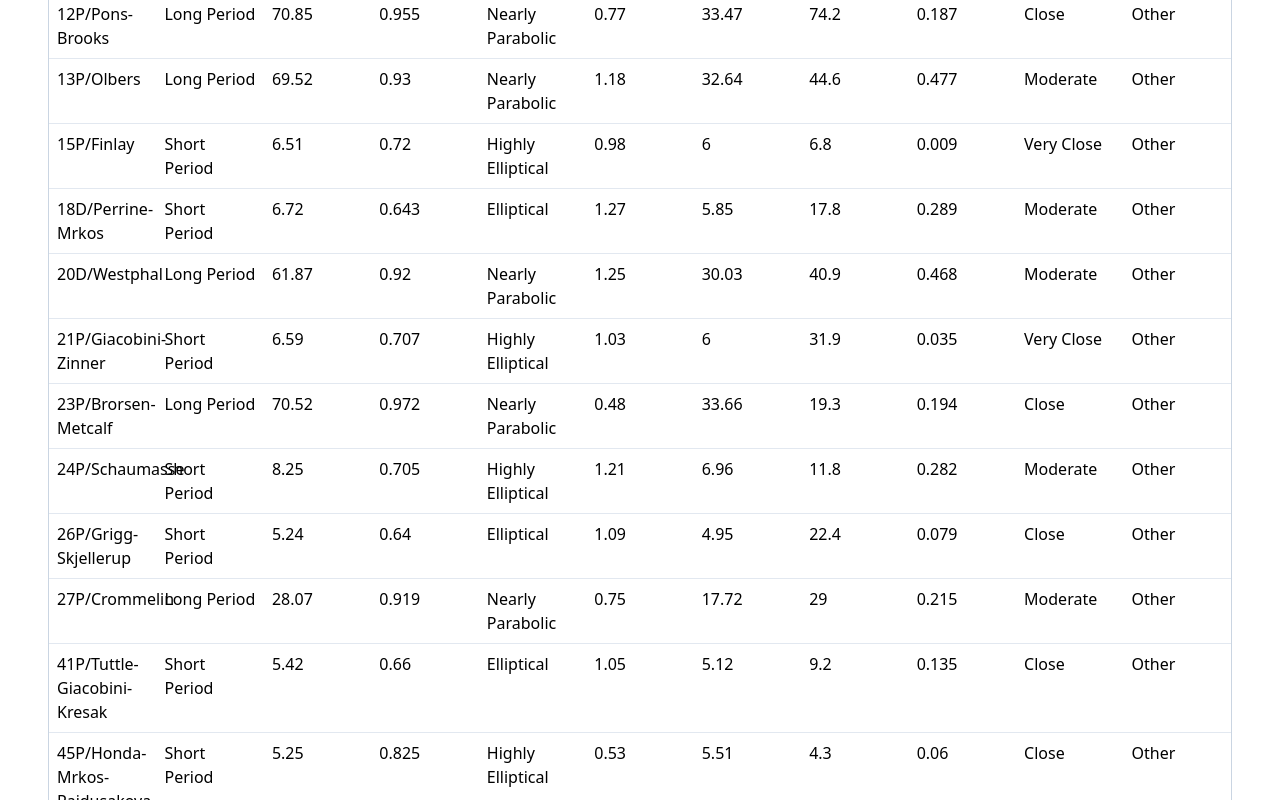
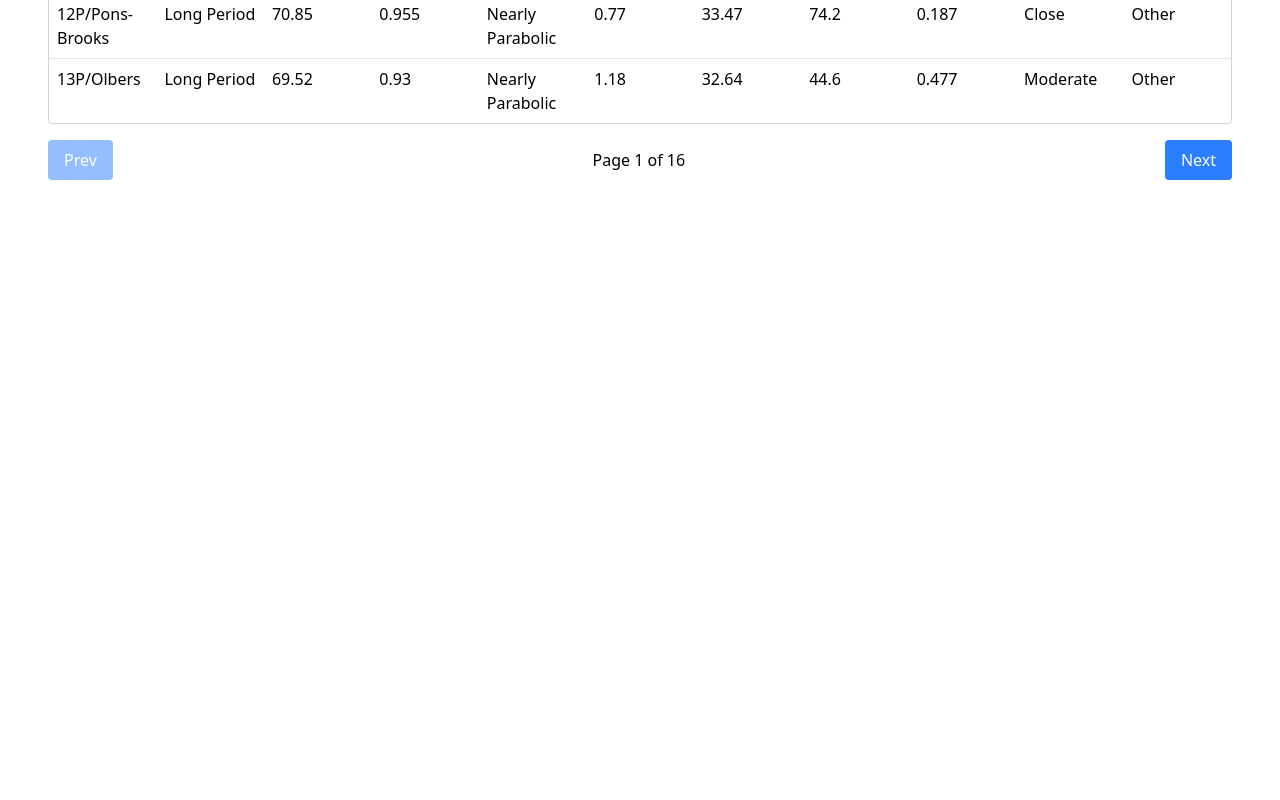
Before and after one commit to danwessels/condition-editor, a React (Vite) app: page / in a window 1280 px wide. Shown: the part 880-1680 px from the top of the page. After the commit the page ends 1108 px from the top, so only its background shows below. Built offline with nearby package versions, Linux system fonts and the light colour scheme.

Commit message:
Add pagination

```diff
--- a/src/features/DataView/TableRow.tsx
+++ b/src/features/DataView/TableRow.tsx
@@ -2,7 +2,8 @@ import { type Product } from "../../types";
 import { ProductContext } from "./context";
 import { useContext } from "react";
 
-const rowClass = "border-t-1 border-slate-200 p-2";
+const rowClass =
+  "border-t-1 border-slate-200 p-2 text-ellipsis overflow-hidden hover:bg-slate-50";
 
 export default function ProductRow({ product }: { product: Product }) {
   const [state] = useContext(ProductContext);
--- a/src/features/DataView/index.tsx
+++ b/src/features/DataView/index.tsx
@@ -20,12 +20,15 @@ const initialState = {
 };
 
 const headerRowClass = "font-semibold p-2 bg-slate-100";
+const pageLength = 10;
 
 export default function Products() {
   const [state, dispatch] = useReducer(reducer, initialState);
   const [view, setView] = useState<"table" | "orbit">("table");
+  const [page, setPage] = useState(1);
 
   const filteredProducts = getFilteredProducts(state);
+  const pageCount = Math.ceil(filteredProducts.length / pageLength);
 
   return (
     <div>
@@ -59,9 +62,11 @@ export default function Products() {
             })}
             {/* product rows */}
             {filteredProducts?.length > 0 &&
-              filteredProducts.map((product) => (
-                <ProductRow key={product.id} product={product} />
-              ))}
+              filteredProducts
+                .slice((page - 1) * pageLength, page * pageLength)
+                .map((product) => (
+                  <ProductRow key={product.id} product={product} />
+                ))}
             {filteredProducts?.length === 0 && (
               <div className="col-span-full p-4 text-center text-slate-500">
                 No products match the current filters.
@@ -69,6 +74,24 @@ export default function Products() {
             )}
           </div>
         )}
+        {
+          /* Pagination controls */ view === "table" &&
+            filteredProducts?.length > 0 && (
+              <div className="flex justify-between items-center mt-4">
+                <Button
+                  onClick={() => setPage((prev) => prev - 1)}
+                  label="Prev"
+                  disabled={page === 1}
+                />
+                <p>{`Page ${page} of ${pageCount}`}</p>
+                <Button
+                  onClick={() => setPage((prev) => prev + 1)}
+                  label="Next"
+                  disabled={page === pageCount}
+                />
+              </div>
+            )
+        }
         {view === "orbit" && (
           <div>
             <OrbitVisualization comets={filteredProducts} />
```
